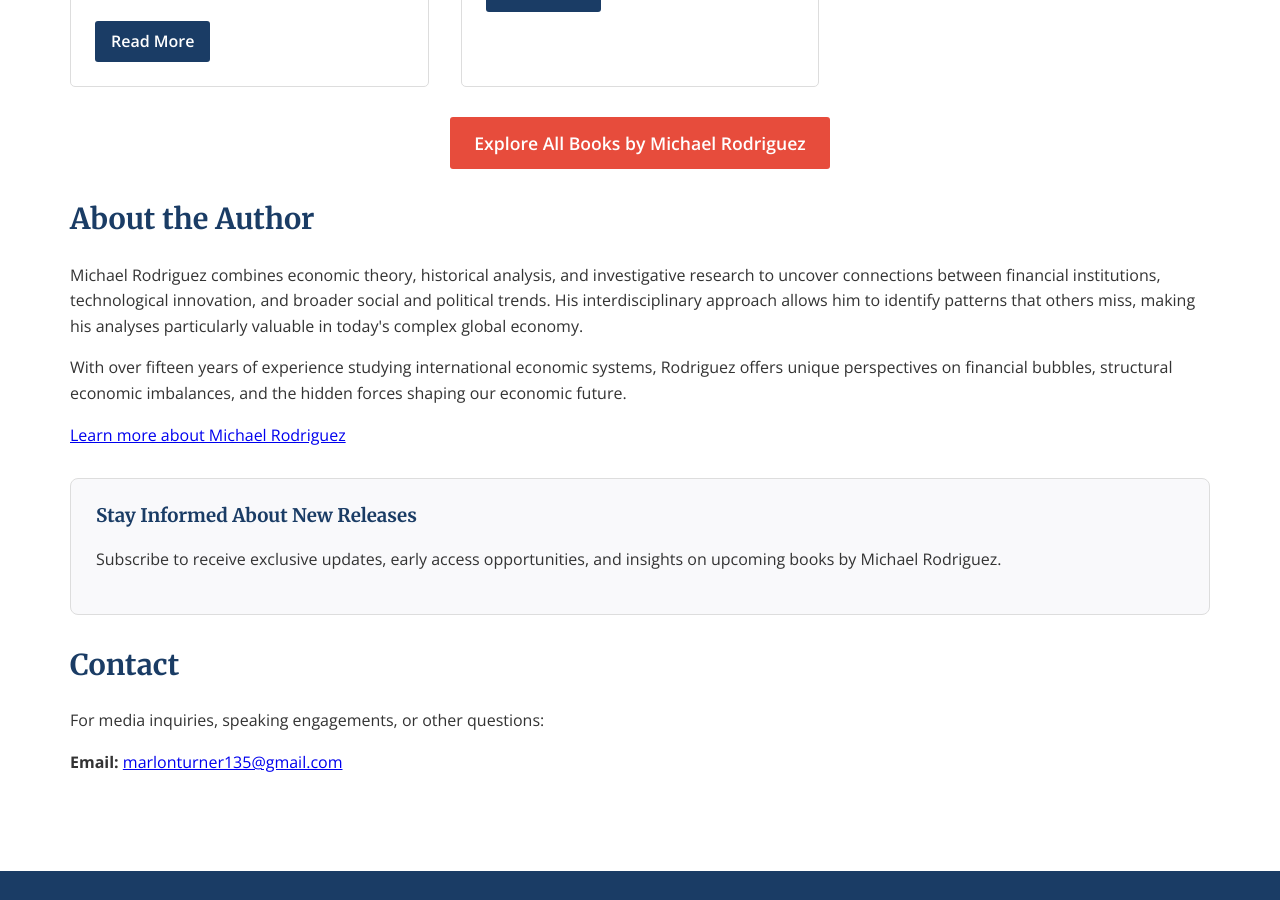
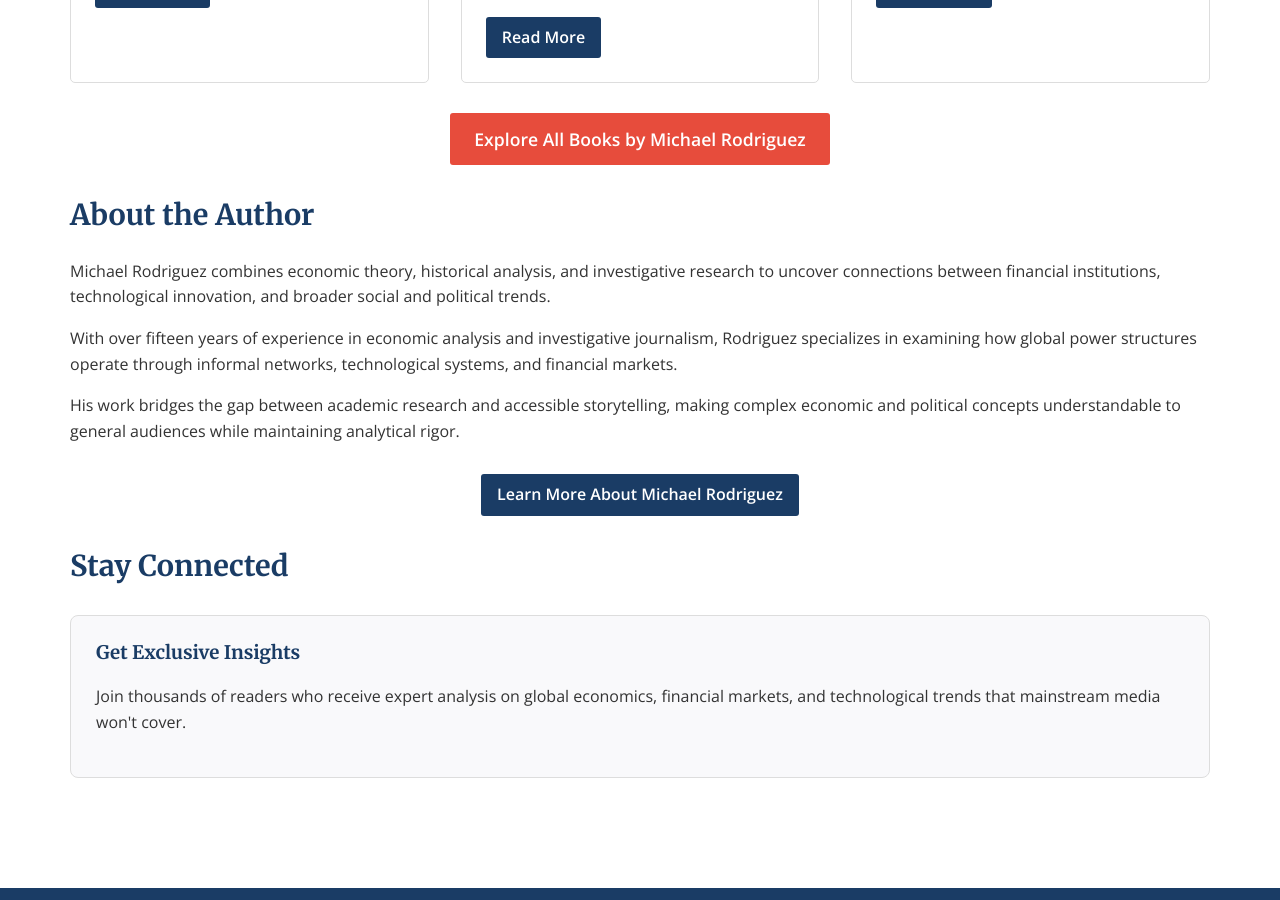
Before and after one commit to Zews123/michael-rodriguez-books, a Jekyll site: the page built from index.md, in a window 1280 px wide and 900 px high, scrolled down 3084 px. Built offline with Jekyll 4.4.1, drawn with Linux system fonts in a browser that asks for light colours; some of the changed text lies outside the part shown.

Commit message:
Update index.md

```diff
--- a/index.md
+++ b/index.md
@@ -16,6 +16,15 @@
 
 ## Latest Books
 <div class="book-grid">
+  <div class="book-card">
+    <img src="{{ site.baseurl }}/assets/images/DARK MONEY EMPIRE.webp" alt="Dark Money Empire Book Cover" style="max-width: 100%; height: auto;" loading="lazy">
+    <div class="book-card-content">
+      <h3>Dark Money Empire</h3>
+      <p>Uncover how presidents, oligarchs, Nazis and rock stars launder billions through secret offshore networks. Expose the $32 trillion shadow economy that operates parallel to our world.</p>
+      <a href="{{ site.baseurl }}/books/Dark_Money_Empire" class="btn">Read More</a>
+    </div>
+  </div>
+
   <div class="book-card">
     <img src="{{ site.baseurl }}/assets/images/Bilderberg_Exposed.webp" alt="Bilderberg Exposed Book Cover" style="max-width: 100%; height: auto;" loading="lazy">
     <div class="book-card-content">
@@ -94,18 +103,20 @@
 </div>
 
 ## About the Author
-<p>Michael Rodriguez combines economic theory, historical analysis, and investigative research to uncover connections between financial institutions, technological innovation, and broader social and political trends. His interdisciplinary approach allows him to identify patterns that others miss, making his analyses particularly valuable in today's complex global economy.</p>
+<p>Michael Rodriguez combines economic theory, historical analysis, and investigative research to uncover connections between financial institutions, technological innovation, and broader social and political trends.</p>
 
-<p>With over fifteen years of experience studying international economic systems, Rodriguez offers unique perspectives on financial bubbles, structural economic imbalances, and the hidden forces shaping our economic future.</p>
+<p>With over fifteen years of experience in economic analysis and investigative journalism, Rodriguez specializes in examining how global power structures operate through informal networks, technological systems, and financial markets.</p>
 
-<p><a href="{{ site.baseurl }}/about">Learn more about Michael Rodriguez</a></p>
+<p>His work bridges the gap between academic research and accessible storytelling, making complex economic and political concepts understandable to general audiences while maintaining analytical rigor.</p>
+
+<div style="text-align: center; margin: 30px 0;">
+  <a href="{{ site.baseurl }}/about/" class="btn btn-primary">Learn More About Michael Rodriguez</a>
+</div>
+
+## Stay Connected
 
 <div style="background-color: #f9f9fb; padding: 25px; border-radius: 8px; margin: 30px 0; border: 1px solid #ddd;">
-  <h3 style="margin-top: 0; color: #1a3c65;">Stay Informed About New Releases</h3>
-  <p>Subscribe to receive exclusive updates, early access opportunities, and insights on upcoming books by Michael Rodriguez.</p>
+  <h3 style="margin-top: 0; color: #1a3c65;">Get Exclusive Insights</h3>
+  <p>Join thousands of readers who receive expert analysis on global economics, financial markets, and technological trends that mainstream media won't cover.</p>
   <script async data-uid="b2a1614bc4" src="https://michael-rodriguez.kit.com/b2a1614bc4/index.js"></script>
 </div>
-
-## Contact
-<p>For media inquiries, speaking engagements, or other questions:</p>
-<p><strong>Email:</strong> <a href="mailto:marlonturner135@gmail.com">marlonturner135@gmail.com</a></p>
```
